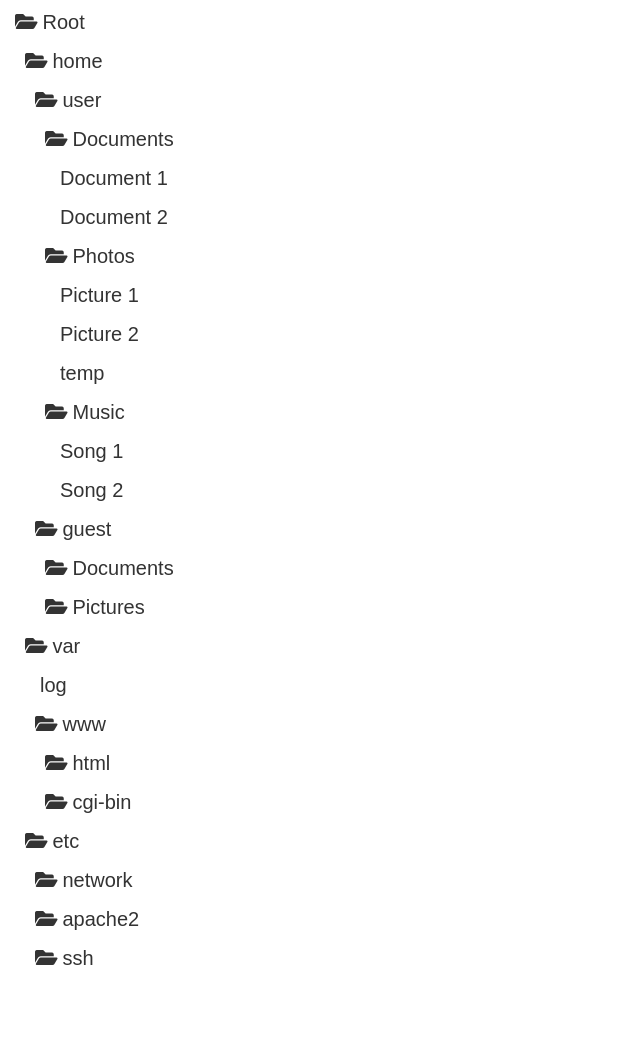
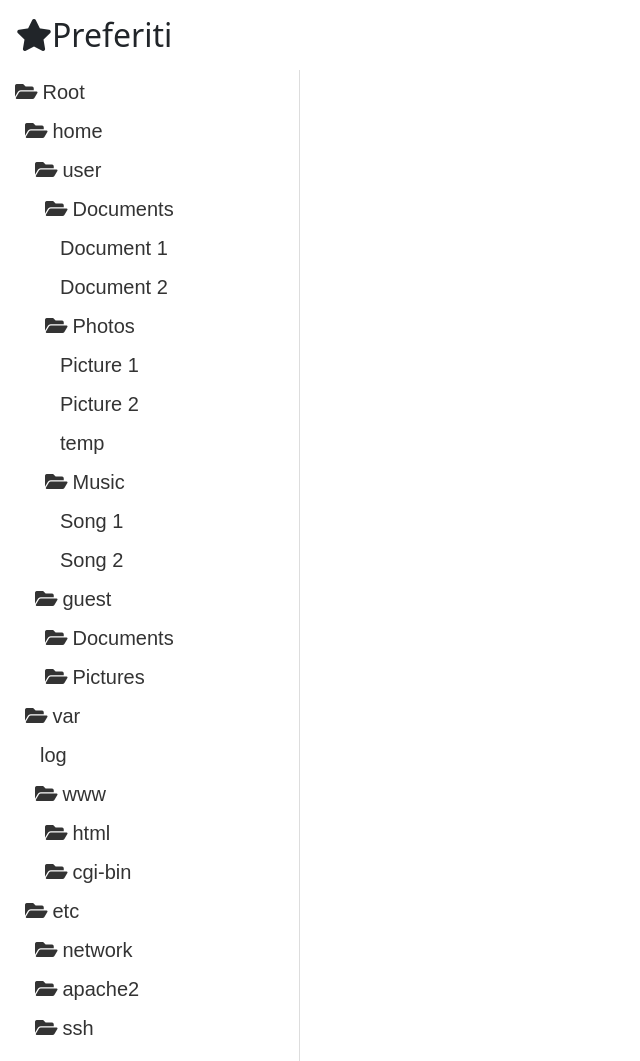
Before and after one commit to alessandromasone/Link-Manager-Web, a PHP site: page / in a window 1280 px wide. Shown: the whole page, without its empty margins (0-640 px from the left). Before the commit the page ends 965 px from the top, so only its background shows below. Run offline with PHP 8.4, Linux system fonts and the light colour scheme; data comes from the database, SQL or seed files in the repository.

Commit message:
Migliorie sidebar
Preferenze per la regolazione orizzontale e implementazione di un header che permette di nascondere la sidebar

```diff
--- a/css/style.css
+++ b/css/style.css
@@ -37,20 +37,27 @@
     border-radius: 5px;
 }
 
-/*
+.sidebar-border {
+    position: absolute;
+    top: 0;
+    right: -4px;
+    width: 8px;
+    height: 100%;
+    cursor: ew-resize;
+    z-index: 999;
+}
+
 .sidebar {
-    border-right: 0.1rem solid lightgray;
-    width: 260px;
-    min-width: 260px;
-    max-width: 350px;
-    overflow-x: auto;
-    overflow-y: auto;
-    top: 0;
-    bottom: 0;
-    left: 0;
-    cursor: col-resize;
+    position: relative;
+    width: 300px;
+    min-width: 200px;
+    /* Larghezza minima */
+    max-width: 500px;
+    /* Larghezza massima */
+    height: 100%;
+    border-right: 1px solid #ddd;
+    overflow: auto;
 }
-*/
 
 #content {
     position: fixed;
@@ -140,7 +147,8 @@ a:hover .edit-icon {
 }
 
 .tree ul {
-    min-height: 20px; /* Aggiungi una altezza minima per l'area di trascinamento */
+    min-height: 20px;
+    /* Aggiungi una altezza minima per l'area di trascinamento */
 }
 
 .tree ul li {
--- a/index.php
+++ b/index.php
@@ -12,12 +12,19 @@
 </head>
 
 <body>
+    <div id="toggleSidebarButton" class="m-3 toggleSidebar">
+        <i class="fas fa-star fa-2x yellow"></i>
+        <h2>Preferiti</h2>
+    </div>
     <div id="sidebar" class="sidebar">
+        <div id="sidebar-border" class="sidebar-border"></div>
         <div class="tree" id="directoryTree">
             <ul class="list-unstyled">
+                <!-- Contenuto dell'albero delle directory -->
             </ul>
         </div>
     </div>
+
 
     <?php include_once('php/create-modal.php'); ?>
     <?php include_once('php/edit-modal.php'); ?>
@@ -30,7 +37,7 @@
     <script src="js/create.js"></script>
     <script src="js/delete.js"></script>
     <script src="js/edit.js"></script>
-    <!--<script src="js/sidebar.js"></script>-->
+    <script src="js/sidebar.js"></script>
 
 
     <script src="https://cdn.jsdelivr.net/npm/bootstrap@5.3.0/dist/js/bootstrap.bundle.min.js" integrity="sha384-geWF76RCwLtnZ8qwWowPQNguL3RmwHVBC9FhGdlKrxdiJJigb/j/68SIy3Te4Bkz" crossorigin="anonymous"></script>
--- a/js/sidebar.js
+++ b/js/sidebar.js
@@ -1,11 +1,10 @@
-
-
 document.addEventListener('DOMContentLoaded', () => {
     const sidebar = document.getElementById('sidebar');
+    const border = document.getElementById('sidebar-border');
     let startX;
     let startWidth;
 
-    sidebar.addEventListener('mousedown', startResize);
+    border.addEventListener('mousedown', startResize);
 
     function startResize(e) {
         e.preventDefault();
@@ -25,15 +24,11 @@ document.addEventListener('DOMContentLoaded', () => {
         document.removeEventListener('mouseup', stopResize);
     }
 
-
-    /*
     // Evento per gestire il clic sul pulsante per nascondere/mostrare la sidebar
     const toggleSidebarButton = document.getElementById('toggleSidebarButton');
     toggleSidebarButton.addEventListener('click', () => {
         const sidebar = document.getElementById('sidebar');
         sidebar.classList.toggle('hidden');
     });
-    */
-
 
 });
```
